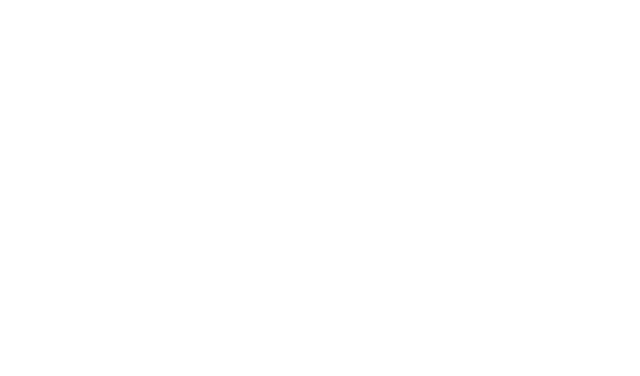
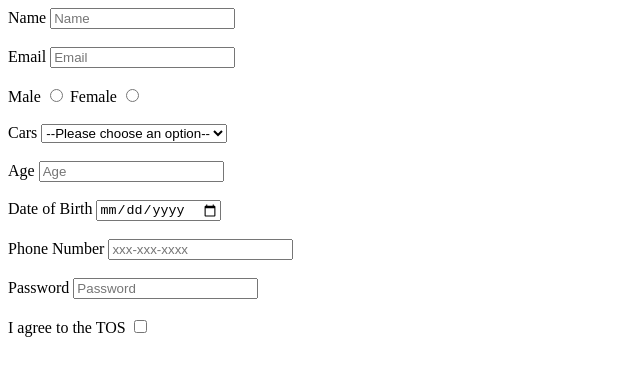
Before and after one commit to acciojob/signup-form-car-sahildongre20, a website: page main.html in a window 1280 px wide. Shown: the whole page, without its empty margins (0-640 px from the left). Drawn offline with Linux system fonts and the light colour scheme.

Commit message:
created a submission

```diff
--- a/main.html
+++ b/main.html
@@ -8,6 +8,54 @@
 
 <body>
 	<!-- the entire body must be written by student -->
+	<form method="post"">
+	<label for="name">Name</label>
+	<input type="text" required id="name" placeholder="Name">
+	<br>
+	<br>
+	<label for="email">Email</label>
+	<input type="email" required id="email" placeholder="Email">
+	<br>
+	<br>
+	<label for="gender_m">Male</label>
+	<input type="radio" required id="gender_m" name="gender">
+	<label for="gender_f">Female</label>
+	<input type="radio" required id="gender_f" name="gender">
+		<br>
+		<br>
+		<label for="cars">	Cars</label>
+
+	<select name="Car Brands" required id="cars" >
+		<option>--Please choose an option--</option>
+		<option value="BMW">BMW</option>
+		<option value="VOLVO">VOLVO</option>
+	</select>
+	<br>
+	<br>
+		<label for="age">	Age </label>
+		<input type="number" required id="age" placeholder="Age">
+		<br>
+		<br>
+		<label for="dob">Date of Birth </label>
+		<input type="date" required id="dob">
+		<br>
+		<br>
+		<label for="tel">Phone Number</label>
+		<input type="tel"  id="tel" placeholder="xxx-xxx-xxxx">
+		<br>
+		<br>
+		<label for="password">Password</label>
+		<input type="password" required id="password" placeholder="Password">
+		<br>
+		<br>
+
+		<label for="tos">I agree to the TOS</label>
+		<input type="checkbox" required id="tos">
+
+
+
+
+	</form>
     <script type="text/javascript" src="./script.js">
 </script>
 
```
